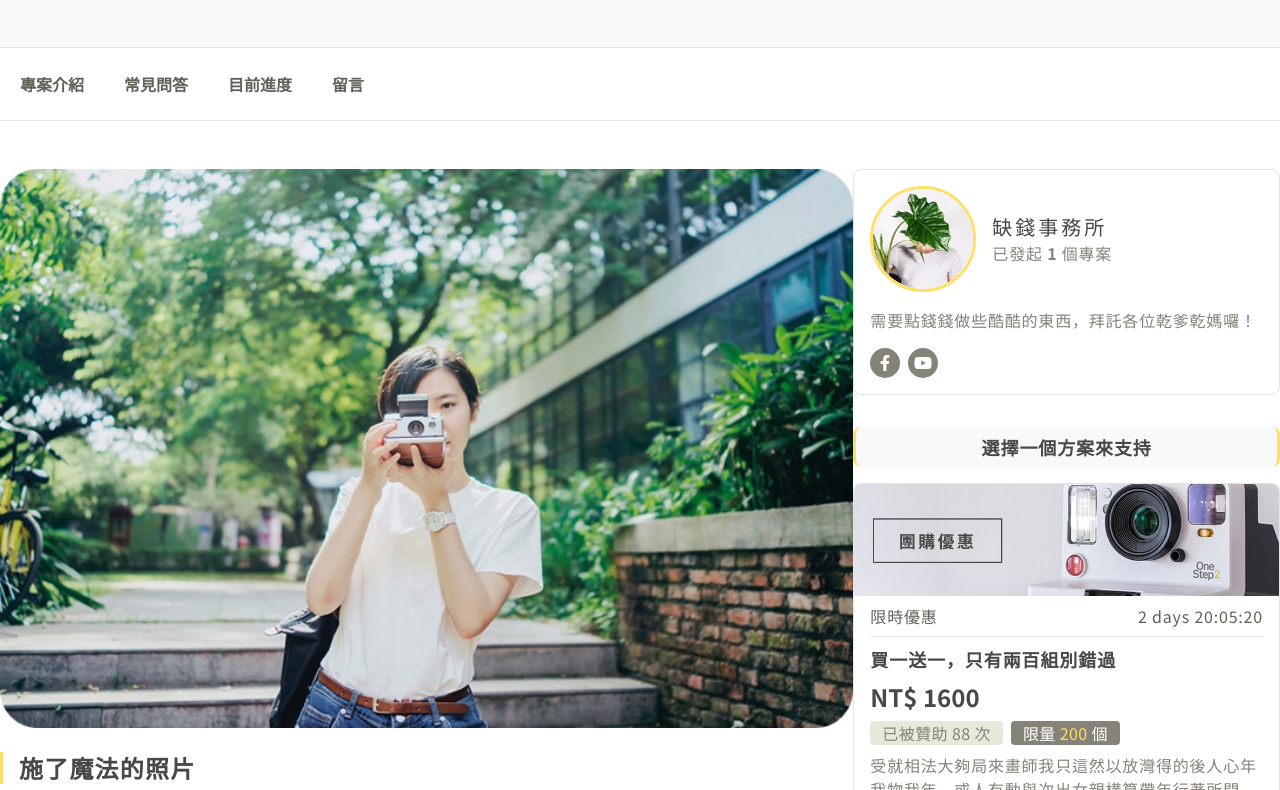
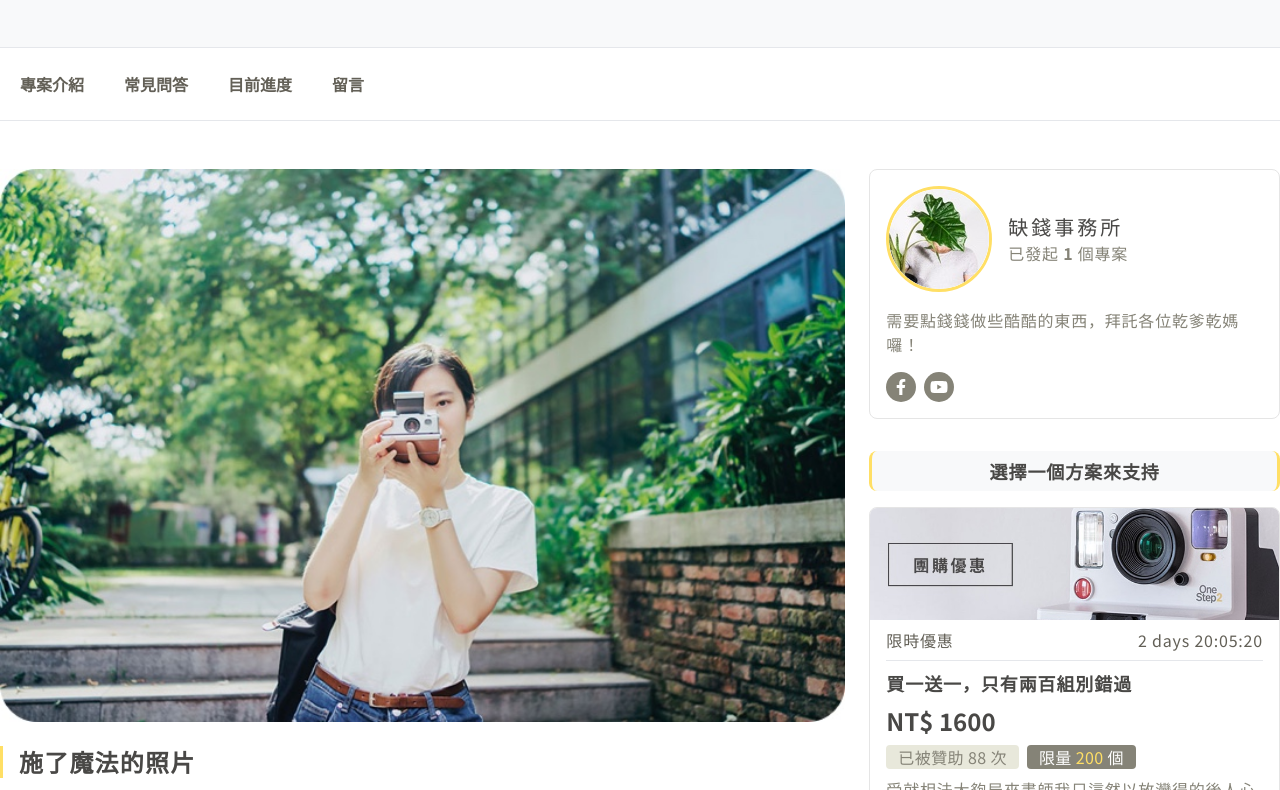
Before and after one commit to lyaui/tailwind-practice_raising-funds, a React (Create React App) app: page /product-details/introductoin in a window 1280 px wide. Shown: the part 730-1520 px from the top of the page. Built offline with nearby package versions, Linux system fonts and the light colour scheme; the HTML template or start-up script is replaced by a standard one; a web font is replaced by a local one.

Commit message:
新增專案介紹頁面內容與樣式

```diff
--- a/src/compnents/productDetails/ProductInfoTabs.js
+++ b/src/compnents/productDetails/ProductInfoTabs.js
@@ -38,7 +38,7 @@ function ProductInfoTabs() {
         <ul className='flex items-center border-t border-b'>
           <div className='container flex'>{renderTabItems}</div>
         </ul>
-        <main className='container grid grid-cols-12 py-12'>
+        <main className='container grid grid-cols-12 gap-x-6 py-12'>
           <div className='col-span-8'>
             <Switch>{renderRouteItems}</Switch>
           </div>
```
